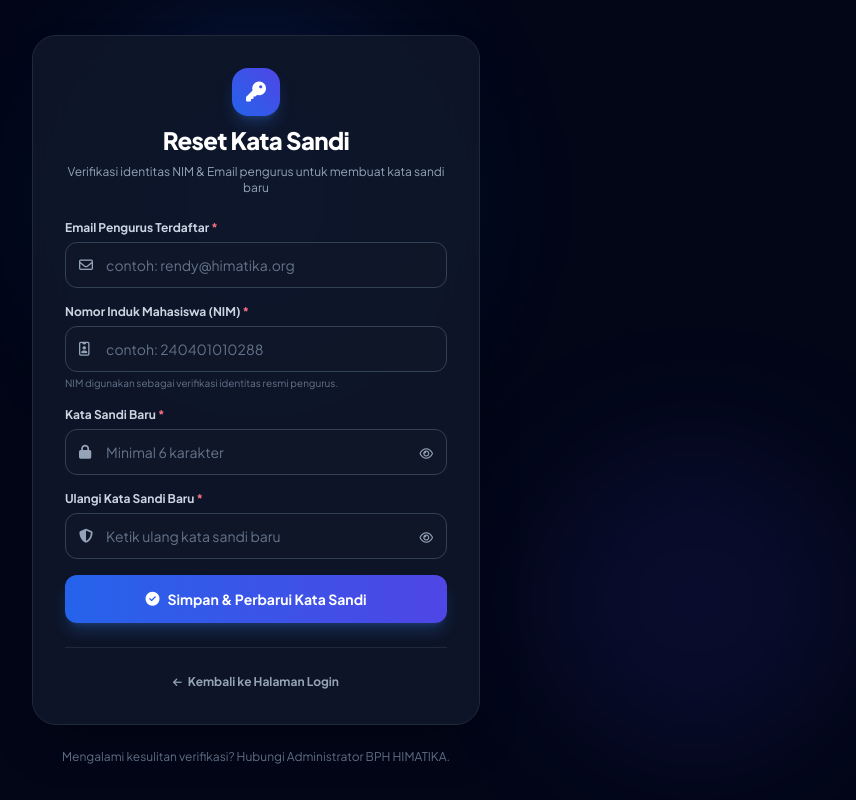
After one commit to unorest/himatika-connect, a CodeIgniter 4 app: the page made by app/Views/auth/forgot_password.php in a window 1280 px wide. The commit adds this page. Shown: the whole page, without its empty margins (384-1240 px from the left). Run offline with PHP 8.4 and a stand-in for CodeIgniter, Linux system fonts and the light colour scheme; the template is opened without the code that fills it, so the values that code supplies are empty; some libraries are stand-ins or nearby versions.

Commit message:
Add self-service Forgot Password feature with NIM and Email verification

```diff
--- a/app/Config/Routes.php
+++ b/app/Config/Routes.php
@@ -35,6 +35,8 @@ $routes->group('sertifikat', function ($routes) {
 // Autentikasi Pengurus
 $routes->get('login', 'Auth::login');
 $routes->post('login', 'Auth::attemptLogin');
+$routes->get('forgot-password', 'Auth::forgotPassword');
+$routes->post('forgot-password', 'Auth::attemptResetPassword');
 $routes->get('logout', 'Auth::logout');
 $routes->post('logout', 'Auth::logout');
 
--- /dev/null
+++ b/app/Views/auth/forgot_password.php
@@ -0,0 +1,154 @@
+<!DOCTYPE html>
+<html lang="id">
+<head>
+    <meta charset="UTF-8">
+    <meta name="viewport" content="width=device-width, initial-scale=1.0">
+    <title><?= esc($title ?? 'Lupa Kata Sandi — HIMATIKA Hub') ?></title>
+
+    <script src="https://cdn.tailwindcss.com"></script>
+    <script>
+        tailwind.config = {
+            theme: {
+                extend: {
+                    colors: {
+                        brand: {
+                            50: '#eff6ff', 500: '#3b82f6', 600: '#2563eb', 700: '#1d4ed8',
+                        }
+                    }
+                }
+            }
+        }
+    </script>
+    <link rel="stylesheet" href="https://cdnjs.cloudflare.com/ajax/libs/font-awesome/6.4.0/css/all.min.css">
+    <link href="https://fonts.googleapis.com/css2?family=Plus+Jakarta+Sans:wght@300;400;500;600;700;800&display=swap" rel="stylesheet">
+    <style>body { font-family: 'Plus Jakarta Sans', sans-serif; }</style>
+</head>
+<body class="bg-slate-950 min-h-screen flex items-center justify-center p-4 sm:p-6 antialiased relative selection:bg-brand-500 selection:text-white">
+
+    <!-- Ambient Glow Effects -->
+    <div class="fixed top-1/4 left-1/2 -translate-x-1/2 -translate-y-1/2 w-96 h-96 bg-brand-600/15 rounded-full blur-3xl pointer-events-none"></div>
+    <div class="fixed bottom-10 right-10 w-80 h-80 bg-indigo-600/10 rounded-full blur-3xl pointer-events-none"></div>
+
+    <div class="max-w-md w-full space-y-6 relative z-10">
+
+        <!-- Card Container -->
+        <div class="bg-slate-900/90 border border-slate-800 rounded-3xl p-6 sm:p-8 shadow-2xl backdrop-blur-xl">
+
+            <!-- Logo & Title -->
+            <div class="text-center space-y-2 mb-6">
+                <div class="w-12 h-12 rounded-2xl bg-gradient-to-tr from-brand-600 to-indigo-600 text-white flex items-center justify-center text-xl font-black mx-auto shadow-lg shadow-brand-500/25">
+                    <i class="fa-solid fa-key"></i>
+                </div>
+                <h1 class="text-2xl font-extrabold text-white tracking-tight">Reset Kata Sandi</h1>
+                <p class="text-xs text-slate-400">Verifikasi identitas NIM & Email pengurus untuk membuat kata sandi baru</p>
+            </div>
+
+            <!-- Flash Alerts -->
+            <?php if (session()->getFlashdata('success')): ?>
+                <div class="mb-5 p-3.5 rounded-xl bg-emerald-500/10 border border-emerald-500/20 text-emerald-400 text-xs flex items-center gap-2.5">
+                    <i class="fa-solid fa-circle-check text-sm"></i>
+                    <span><?= session()->getFlashdata('success') ?></span>
+                </div>
+            <?php endif; ?>
+
+            <?php if (session()->getFlashdata('error') || session()->getFlashdata('errors')): ?>
+                <div class="mb-5 p-3.5 rounded-xl bg-rose-500/10 border border-rose-500/20 text-rose-400 text-xs space-y-1">
+                    <div class="flex items-center gap-2">
+                        <i class="fa-solid fa-circle-xmark text-sm"></i>
+                        <span><?= session()->getFlashdata('error') ?></span>
+                    </div>
+                    <?php if (is_array(session()->getFlashdata('errors'))): ?>
+                        <ul class="list-disc pl-5">
+                            <?php foreach (session()->getFlashdata('errors') as $err): ?>
+                                <li><?= esc($err) ?></li>
+                            <?php endforeach; ?>
+                        </ul>
+                    <?php endif; ?>
+                </div>
+            <?php endif; ?>
+
+            <!-- Form -->
+            <form action="<?= site_url('forgot-password') ?>" method="post" class="space-y-4">
+                <?= csrf_field() ?>
+
+                <!-- Email -->
+                <div>
+                    <label class="block text-xs font-bold text-slate-300 mb-1.5">Email Pengurus Terdaftar <span class="text-rose-400">*</span></label>
+                    <div class="relative">
+                        <i class="fa-regular fa-envelope absolute left-3.5 top-1/2 -translate-y-1/2 text-slate-400 text-sm"></i>
+                        <input type="email" name="email" required value="<?= old('email') ?>" placeholder="contoh: rendy@himatika.org" class="w-full pl-10 pr-4 py-3 rounded-xl bg-slate-900/80 border border-slate-700 text-white text-sm focus:outline-none focus:border-brand-500 focus:ring-1 focus:ring-brand-500 placeholder:text-slate-500">
+                    </div>
+                </div>
+
+                <!-- NIM -->
+                <div>
+                    <label class="block text-xs font-bold text-slate-300 mb-1.5">Nomor Induk Mahasiswa (NIM) <span class="text-rose-400">*</span></label>
+                    <div class="relative">
+                        <i class="fa-regular fa-id-badge absolute left-3.5 top-1/2 -translate-y-1/2 text-slate-400 text-sm"></i>
+                        <input type="text" name="nim" required value="<?= old('nim') ?>" placeholder="contoh: 240401010288" class="w-full pl-10 pr-4 py-3 rounded-xl bg-slate-900/80 border border-slate-700 text-white text-sm focus:outline-none focus:border-brand-500 focus:ring-1 focus:ring-brand-500 placeholder:text-slate-500">
+                    </div>
+                    <p class="text-[10px] text-slate-500 mt-1">NIM digunakan sebagai verifikasi identitas resmi pengurus.</p>
+                </div>
+
+                <!-- Kata Sandi Baru -->
+                <div>
+                    <label class="block text-xs font-bold text-slate-300 mb-1.5">Kata Sandi Baru <span class="text-rose-400">*</span></label>
+                    <div class="relative">
+                        <i class="fa-solid fa-lock absolute left-3.5 top-1/2 -translate-y-1/2 text-slate-400 text-sm"></i>
+                        <input type="password" name="new_password" id="new_password" required minlength="6" placeholder="Minimal 6 karakter" class="w-full pl-10 pr-10 py-3 rounded-xl bg-slate-900/80 border border-slate-700 text-white text-sm focus:outline-none focus:border-brand-500 focus:ring-1 focus:ring-brand-500 placeholder:text-slate-500">
+                        <button type="button" onclick="togglePass('new_password', this)" class="absolute right-3.5 top-1/2 -translate-y-1/2 text-slate-400 hover:text-slate-200">
+                            <i class="fa-regular fa-eye text-xs"></i>
+                        </button>
+                    </div>
+                </div>
+
+                <!-- Konfirmasi Kata Sandi Baru -->
+                <div>
+                    <label class="block text-xs font-bold text-slate-300 mb-1.5">Ulangi Kata Sandi Baru <span class="text-rose-400">*</span></label>
+                    <div class="relative">
+                        <i class="fa-solid fa-shield-halved absolute left-3.5 top-1/2 -translate-y-1/2 text-slate-400 text-sm"></i>
+                        <input type="password" name="confirm_password" id="confirm_password" required minlength="6" placeholder="Ketik ulang kata sandi baru" class="w-full pl-10 pr-10 py-3 rounded-xl bg-slate-900/80 border border-slate-700 text-white text-sm focus:outline-none focus:border-brand-500 focus:ring-1 focus:ring-brand-500 placeholder:text-slate-500">
+                        <button type="button" onclick="togglePass('confirm_password', this)" class="absolute right-3.5 top-1/2 -translate-y-1/2 text-slate-400 hover:text-slate-200">
+                            <i class="fa-regular fa-eye text-xs"></i>
+                        </button>
+                    </div>
+                </div>
+
+                <button type="submit" class="w-full py-3.5 bg-gradient-to-r from-brand-600 to-indigo-600 hover:from-brand-500 hover:to-indigo-500 text-white font-bold text-sm rounded-xl shadow-lg shadow-brand-500/25 transition mt-3 flex items-center justify-center gap-2">
+                    <i class="fa-solid fa-circle-check"></i>
+                    <span>Simpan & Perbarui Kata Sandi</span>
+                </button>
+            </form>
+
+            <div class="mt-6 pt-5 border-t border-slate-800 text-center">
+                <a href="<?= site_url('login') ?>" class="text-xs font-bold text-slate-400 hover:text-white transition inline-flex items-center gap-1.5">
+                    <i class="fa-solid fa-arrow-left text-[10px]"></i>
+                    <span>Kembali ke Halaman Login</span>
+                </a>
+            </div>
+
+        </div>
+
+        <p class="text-xs text-slate-500 text-center">
+            Mengalami kesulitan verifikasi? Hubungi Administrator BPH HIMATIKA.
+        </p>
+
+    </div>
+
+    <script>
+        function togglePass(fieldId, btn) {
+            const input = document.getElementById(fieldId);
+            const icon = btn.querySelector('i');
+            if (input.type === 'password') {
+                input.type = 'text';
+                icon.classList.remove('fa-eye');
+                icon.classList.add('fa-eye-slash');
+            } else {
+                input.type = 'password';
+                icon.classList.remove('fa-eye-slash');
+                icon.classList.add('fa-eye');
+            }
+        }
+    </script>
+</body>
+</html>
--- a/app/Views/auth/login.php
+++ b/app/Views/auth/login.php
@@ -99,7 +99,10 @@
                 <div>
                     <div class="flex items-center justify-between mb-1.5">
                         <label class="block text-xs font-bold text-slate-300">Kata Sandi</label>
-                        <span class="text-[11px] text-slate-500">Default: password123</span>
+                        <a href="<?= site_url('forgot-password') ?>" class="text-[11px] font-semibold text-brand-400 hover:text-brand-300 transition flex items-center gap-1">
+                            <i class="fa-solid fa-key text-[10px]"></i>
+                            <span>Lupa kata sandi?</span>
+                        </a>
                     </div>
                     <div class="relative">
                         <i class="fa-solid fa-lock absolute left-3.5 top-1/2 -translate-y-1/2 text-slate-400 text-sm"></i>
```
Also changed, not shown: app/Controllers/Auth.php (+85 -0 lines).
